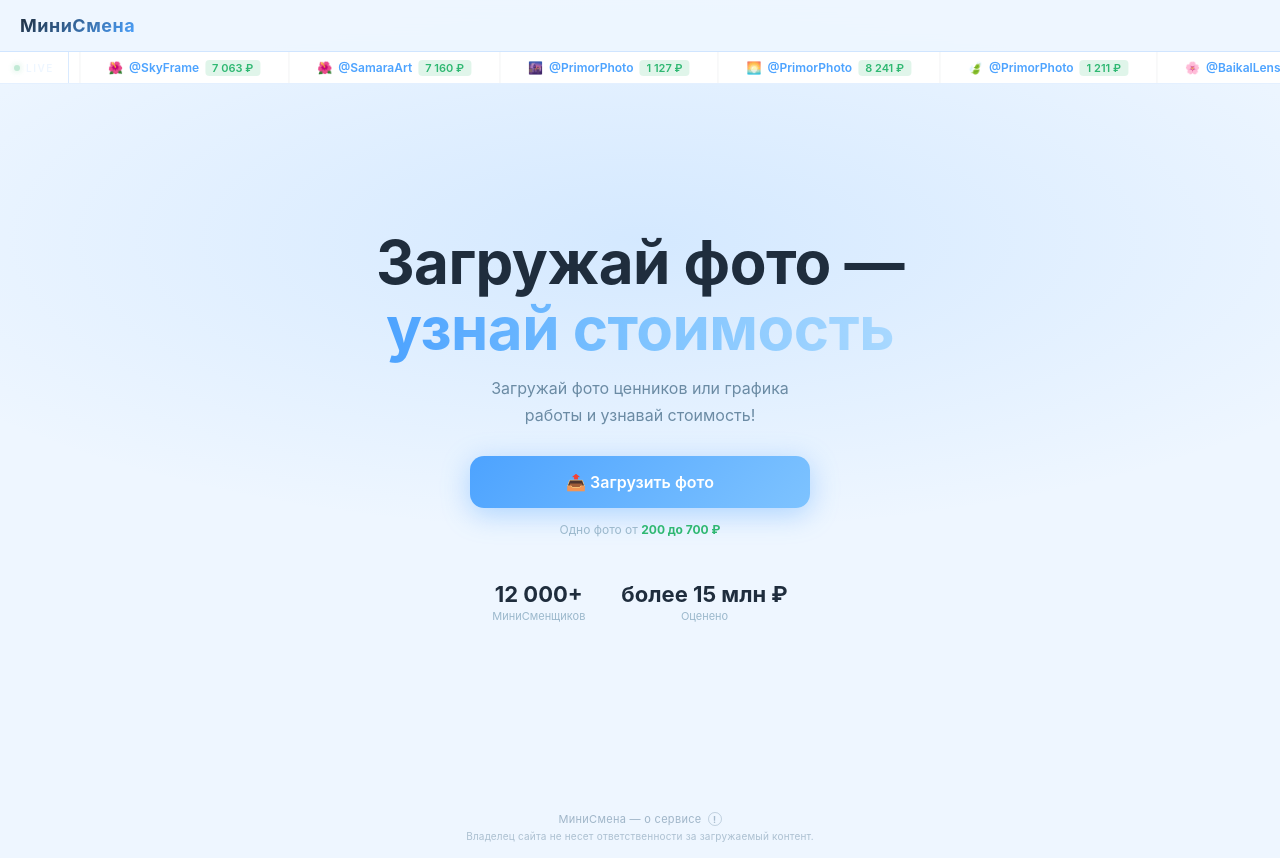
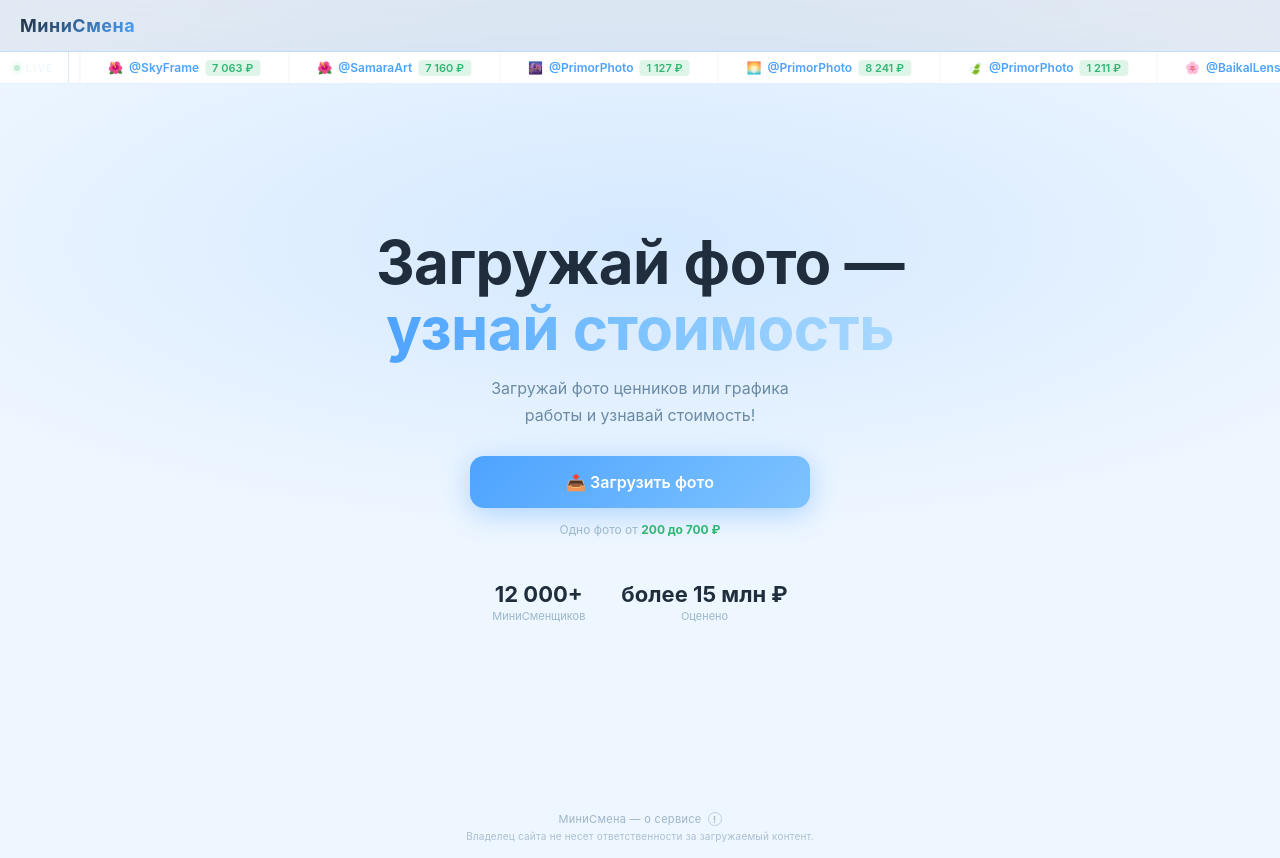
Before and after one commit to hellstafr/minismenaanna, a plain HTML site: page index.html in a window 1280 px wide. Drawn offline with Linux system fonts and the light colour scheme.

Commit message:
Update index.html

```diff
--- a/index.html
+++ b/index.html
@@ -9,7 +9,7 @@
 html,body{height:100%;}
 body{background:#eef6ff;color:#1f2d3d;font-family:-apple-system,BlinkMacSystemFont,'Segoe UI',Roboto,Helvetica,Arial,sans-serif;overflow-x:hidden;}
 
-nav{position:fixed;top:0;left:0;right:0;z-index:100;height:52px;display:flex;align-items:center;justify-content:space-between;padding:0 20px;background:rgba(238,246,255,0.96);border-bottom:1px solid rgba(120,180,255,0.25);backdrop-filter:blur(16px);}
+nav{position:fixed;top:0;left:0;right:0;z-index:100;height:52px;display:flex;align-items:center;justify-content:space-between;padding:0 20px;background:rgba(31, 45, 61, 0.06);border-bottom:1px solid rgba(120,180,255,0.25);backdrop-filter:blur(16px);}
 .logo{font-size:18px;font-weight:700;background:linear-gradient(135deg,#1f2d3d,#4da3ff);-webkit-background-clip:text;-webkit-text-fill-color:transparent;background-clip:text;text-decoration:none;letter-spacing:.5px;}
 
 .ticker-bar{position:fixed;top:52px;left:0;right:0;z-index:99;height:32px;background:rgba(255, 255, 255, 1);border-bottom:1px solid rgba(120,180,255,0.2);display:flex;align-items:center;overflow:hidden;}
```
